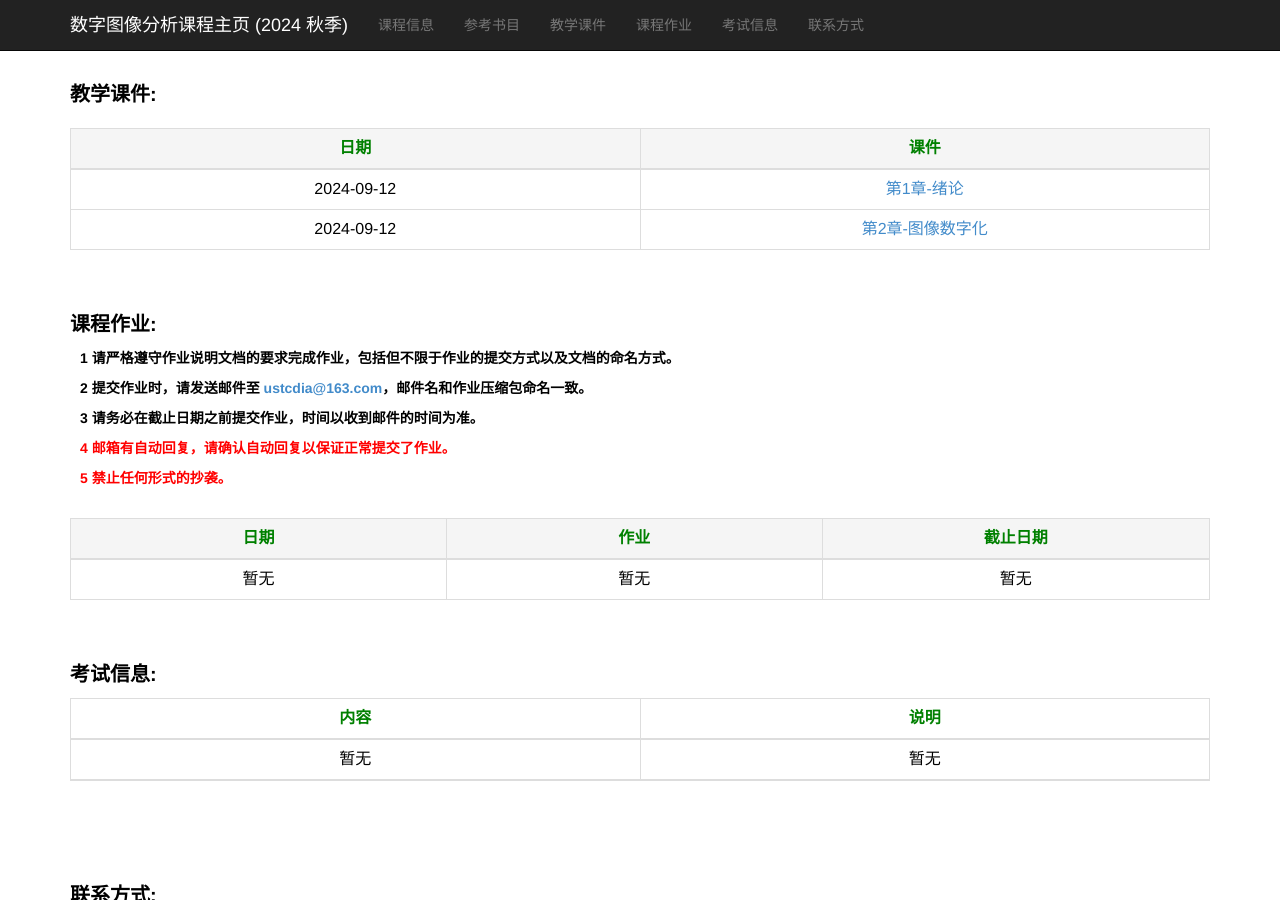
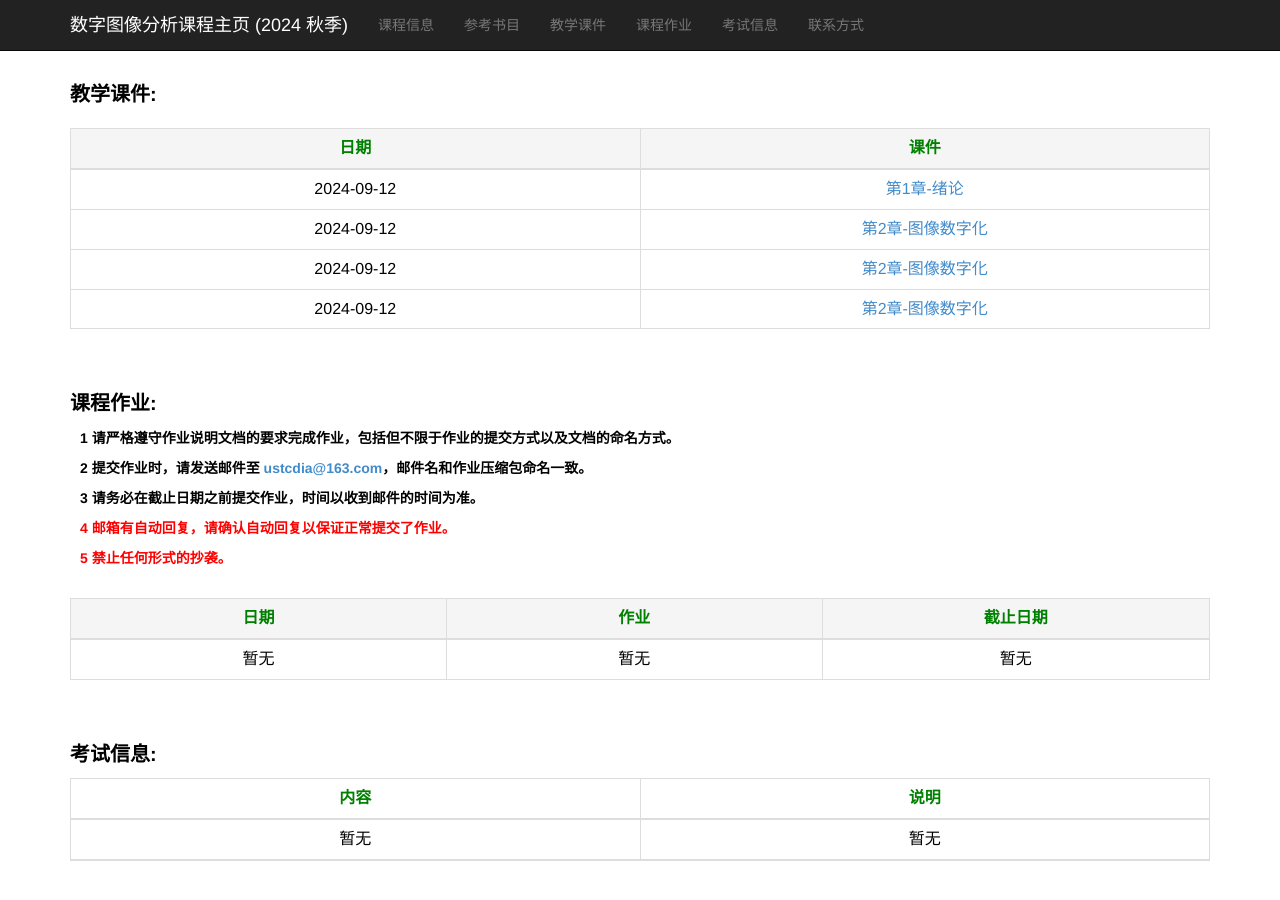
Before and after one commit to ustc-dia/ustc-dia.github.io, a Jekyll site: the page index.html, which Jekyll copies as it is, in a window 1280 px wide and 900 px high, scrolled down 675 px. Built offline with Jekyll 4.4.1, drawn with Linux system fonts in a browser that asks for light colours.

Commit message:
Update index.html

```diff
--- a/index.html
+++ b/index.html
@@ -177,6 +177,16 @@
                     <td><a href="./slides_2024_autumn/第2章-图像数字化.pdf" target="_blank">第2章-图像数字化</a></td>
                 </tr>
 
+                <tr>
+                    <td>2024-09-12</td>
+                    <td><a href="./slides_2024_autumn/第3章-图像变换.pdf" target="_blank">第2章-图像数字化</a></td>
+                </tr>
+
+                <tr>
+                    <td>2024-09-12</td>
+                    <td><a href="./slides_2024_autumn/第2章-形态学.pdf" target="_blank">第2章-图像数字化</a></td>
+                </tr>
+
 
             </tbody>
         </table>
```
